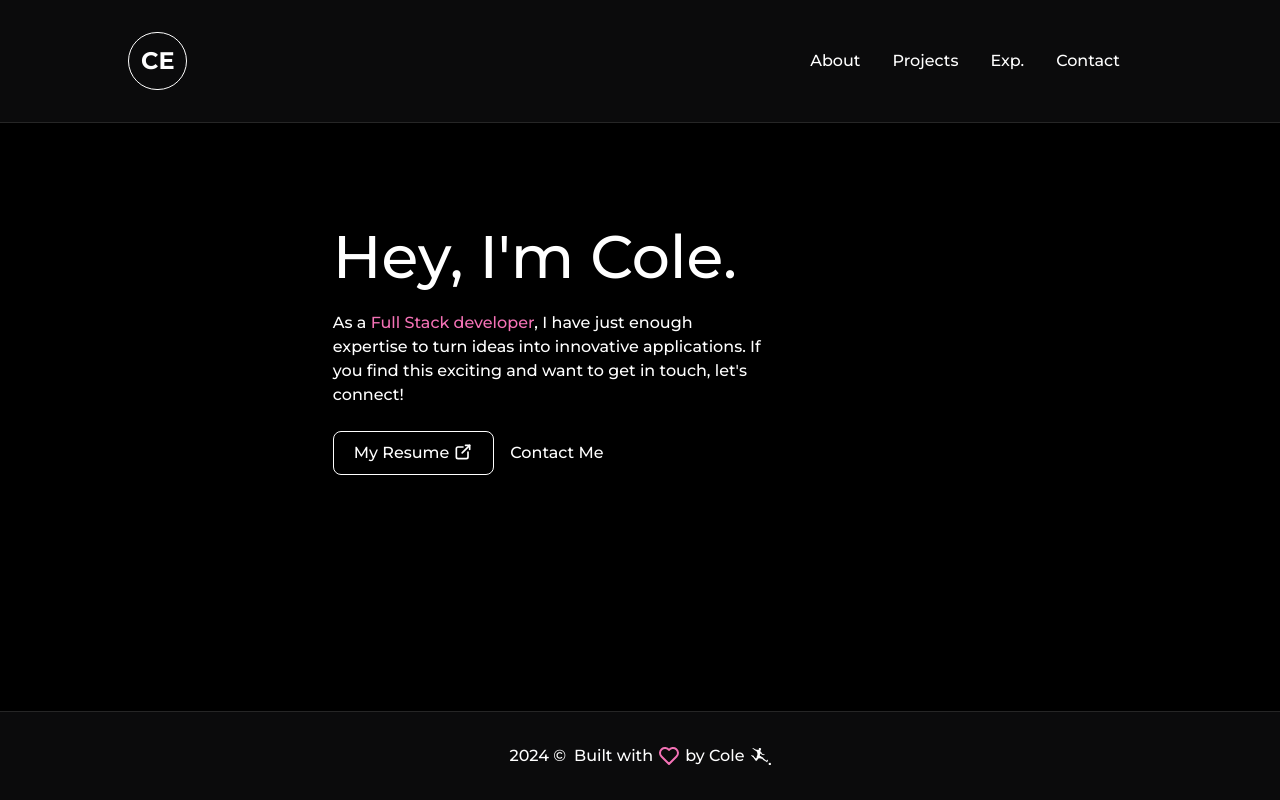
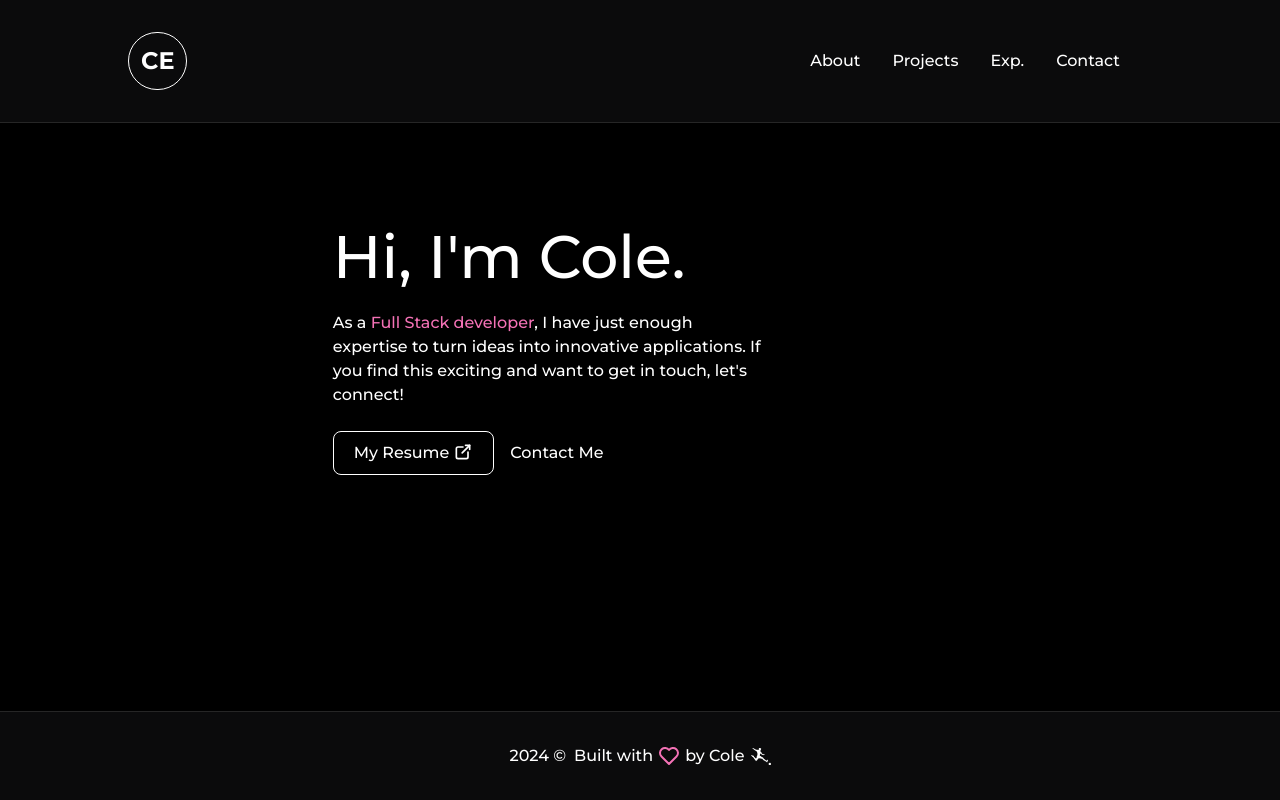
Before and after one commit to colenocks/portfolio_v2, a Next.js app: page / in a window 1280 px wide. Built offline with nearby package versions, Linux system fonts and the light colour scheme.

Commit message:
update resume

```diff
--- a/src/app/page.tsx
+++ b/src/app/page.tsx
@@ -9,14 +9,14 @@ export default function Home() {
     <BaseLayout>
       <div className="mx-auto w-full text-center md:w-[70%] lg:text-left xl:w-[60%]">
         <div className="flex flex-col items-center ">
-          <AnimatedText text="Hey, I'm Cole." className={"text-center lg:text-left"} />
+          <AnimatedText text="Hi, I'm Cole." className={"text-center lg:text-left"} />
           <p className="my-4 mr-auto w-full text-base font-medium text-white lg:w-[90%] xl:w-[70%]">
             As a <span className="text-pink-400">Full Stack developer</span>, I have just enough expertise to turn ideas into innovative applications. If you find this exciting and want to get in touch, let&#39;s connect!
           </p>
         </div>
 
         <div className="mt-2 flex flex-col items-center justify-center gap-4 self-start lg:flex-row lg:justify-start">
-          <ButtonLink link="https://drive.google.com/file/d/146rG5DCqhHxyoR9-rXVntkcZbXU88WIN/view?usp=sharing" target={"_blank"} downloadable>
+          <ButtonLink link="https://drive.google.com/file/d/11Y15PI_DRih2bvYptZ-LXCkf_hQHVMUA/view?usp=sharing" target={"_blank"} downloadable>
             My Resume <ExternalLinkIcon className={"mb-0.5 ml-1 w-5"} />
           </ButtonLink>
           <Link href="/contact" className={"font-medium capitalize text-white hover:underline"}>
```
